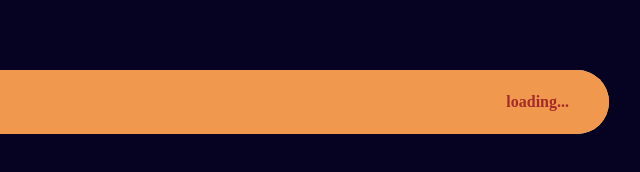
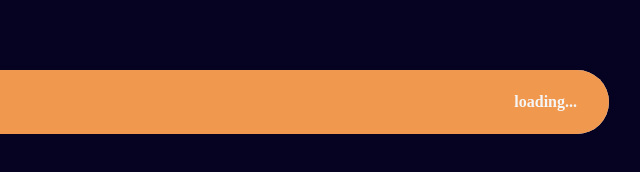
Before and after one commit to afdm/Progress-Bar, a plain HTML site: page index.html in a window 1280 px wide. Shown: the part 298-470 px from the top of the page, 351-991 px from the left. Drawn offline with Linux system fonts and the light colour scheme.

Commit message:
Change some colors

```diff
--- a/progress-bar.css
+++ b/progress-bar.css
@@ -31,7 +31,5 @@
   transform: translateY(-50%);
 
   font-weight: bold;
-  color: brown;
-
-  padding: 0.5rem;
+  color: whitesmoke;
 }
```
